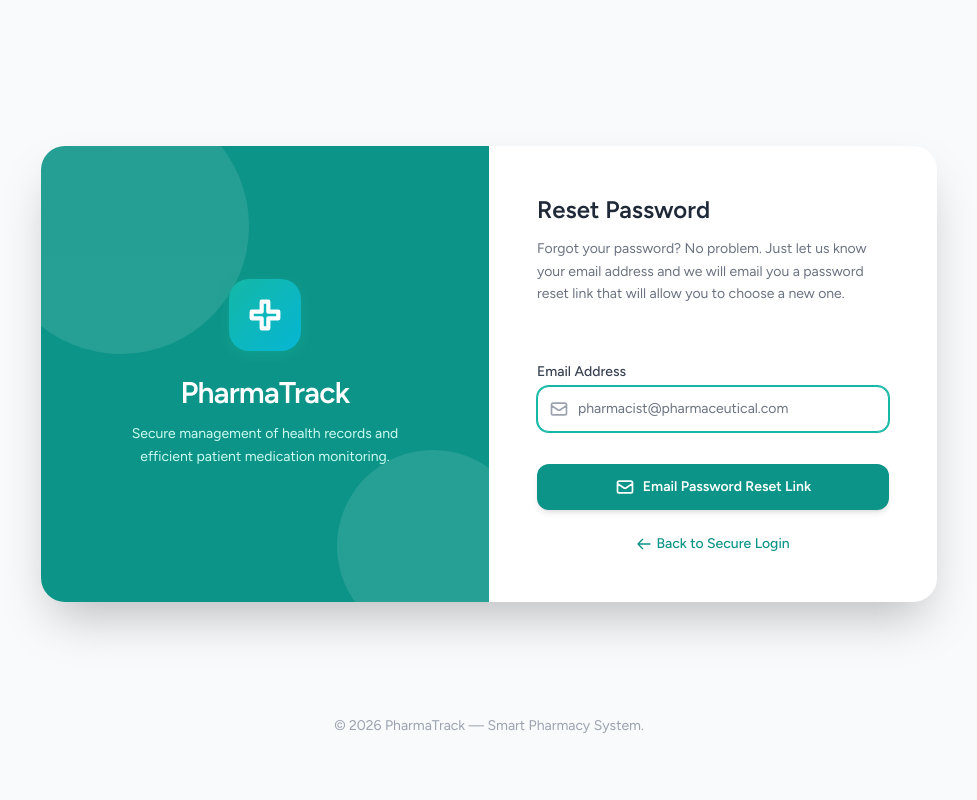
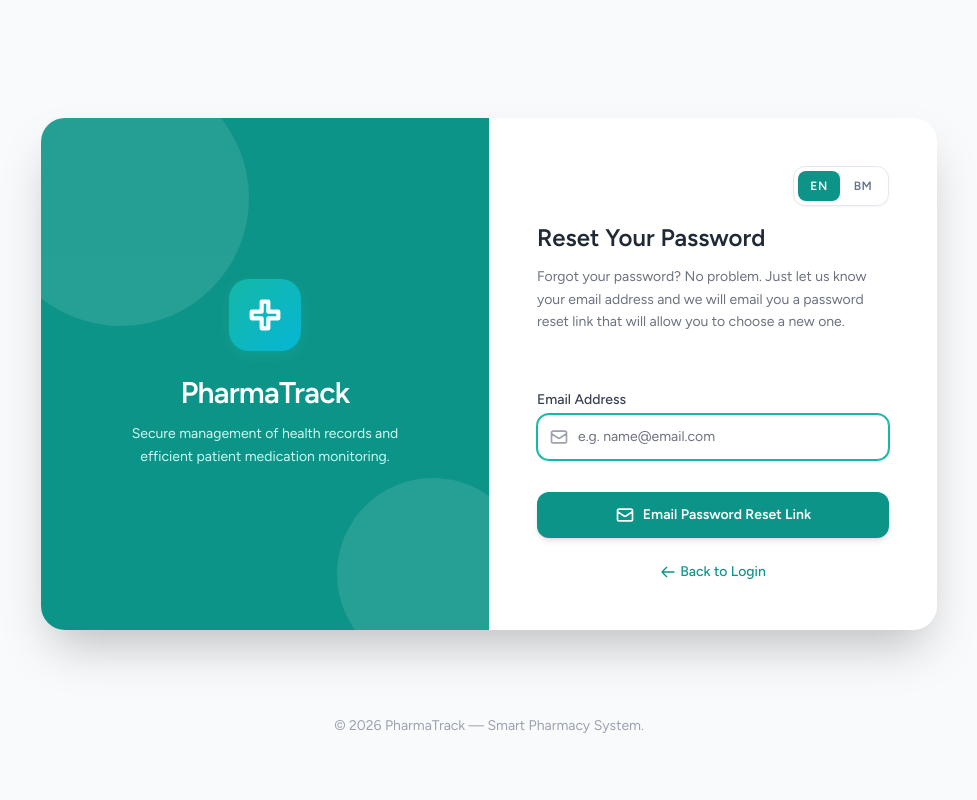
Before and after one commit to syakirasobberi/pharmatrack, a Laravel app: page /forgot-password in a window 1280 px wide. Shown: the whole page, without its empty margins (151-1128 px from the left). Run offline with Laravel 12, Linux system fonts and the light colour scheme; style sheets or scripts are compiled from the project's sources.

Commit message:
Forgot-password page in Bahasa Melayu
Page text goes through __() with an EN / BM switch (inline styles, no CSS
rebuild needed); footer tagline is translatable. Daily reminder run resets
to English so emails never inherit a visitor's language choice.

Co-Authored-By: Claude <noreply@anthropic.com>

```diff
--- a/app/Http/Middleware/RunDailyTasks.php
+++ b/app/Http/Middleware/RunDailyTasks.php
@@ -17,6 +17,9 @@ class RunDailyTasks
 
     public function terminate(Request $request, Response $response): void
     {
+        // Reminder emails go to many users: don't inherit this visitor's EN / BM choice.
+        app()->setLocale(config('app.fallback_locale', 'en'));
+
         DailyTasks::runIfDue();
     }
 }
--- a/resources/views/auth/forgot-password.blade.php
+++ b/resources/views/auth/forgot-password.blade.php
@@ -5,7 +5,7 @@
     <meta name="viewport" content="width=device-width, initial-scale=1">
     <meta name="csrf-token" content="{{ csrf_token() }}">
 
-    <title>{{ config('app.name', 'PharmaTrack') }} - Forgot Password</title>
+    <title>{{ config('app.name', 'PharmaTrack') }} - {{ __('Forgot Password') }}</title>
 
     <link rel="preconnect" href="https://fonts.bunny.net">
     <link href="https://fonts.bunny.net/css?family=figtree:400,500,600&display=swap" rel="stylesheet" />
@@ -31,15 +31,29 @@
                     </div>
                     <h2 class="text-3xl font-bold mb-3 tracking-tight">PharmaTrack</h2>
                     <p class="text-teal-100 text-sm max-w-xs mx-auto leading-relaxed">
-                        Secure management of health records and efficient patient medication monitoring.
+                        {{ __('Secure management of health records and efficient patient medication monitoring.') }}
                     </p>
                 </div>
             </div>
 
             <div class="md:w-1/2 p-8 sm:p-12 flex flex-col justify-center">
 
+                {{-- EN / BM switch (inline styles: this page uses the prebuilt Vite CSS) --}}
+                @php
+                    $isMs = app()->getLocale() === 'ms';
+                    $langOn  = 'background:#0d9488;color:#fff;';
+                    $langOff = 'color:#64748b;';
+                    $langBtn = 'min-width:42px;padding:6px 10px;border-radius:8px;text-align:center;font-size:12px;font-weight:800;letter-spacing:.04em;text-decoration:none;';
+                @endphp
+                <div style="display:flex;justify-content:flex-end;margin-bottom:16px;">
+                    <div role="group" aria-label="{{ __('Language') }}" style="display:inline-flex;gap:2px;padding:4px;border:1px solid #e2e8f0;border-radius:12px;background:#fff;box-shadow:0 1px 2px rgba(0,0,0,.05);">
+                        <a href="{{ route('locale.switch', 'en') }}" lang="en" hreflang="en" @if (!$isMs) aria-current="true" @endif style="{{ $langBtn }}{{ $isMs ? $langOff : $langOn }}">EN</a>
+                        <a href="{{ route('locale.switch', 'ms') }}" lang="ms" hreflang="ms" @if ($isMs) aria-current="true" @endif style="{{ $langBtn }}{{ $isMs ? $langOn : $langOff }}">BM</a>
+                    </div>
+                </div>
+
                 <div class="mb-8">
-                    <h3 class="text-2xl font-bold text-gray-800 mb-3">Reset Password</h3>
+                    <h3 class="text-2xl font-bold text-gray-800 mb-3">{{ __('Reset Your Password') }}</h3>
                     <p class="text-sm text-gray-500 leading-relaxed">
                         {{ __('Forgot your password? No problem. Just let us know your email address and we will email you a password reset link that will allow you to choose a new one.') }}
                     </p>
@@ -60,7 +74,7 @@
                             </div>
                             <input id="email" type="email" name="email" value="{{ old('email') }}" required autofocus
                                 class="block w-full pl-10 pr-3 py-3 border border-gray-300 rounded-xl text-gray-900 focus:ring-teal-500 focus:border-teal-500 sm:text-sm transition duration-200 ease-in-out shadow-sm"
-                                placeholder="pharmacist@pharmaceutical.com">
+                                placeholder="{{ __('e.g. name@email.com') }}">
                         </div>
                         <x-input-error :messages="$errors->get('email')" class="mt-2 text-red-500 text-sm" />
                     </div>
@@ -77,7 +91,7 @@
                     <div class="text-center mt-6">
                         <a href="{{ route('login') }}" class="text-sm font-medium text-teal-600 hover:text-teal-800 transition duration-150 ease-in-out flex justify-center items-center">
                             <svg class="w-4 h-4 mr-1" fill="none" stroke="currentColor" viewBox="0 0 24 24"><path stroke-linecap="round" stroke-linejoin="round" stroke-width="2" d="M10 19l-7-7m0 0l7-7m-7 7h18"></path></svg>
-                            Back to Secure Login
+                            {{ __('Back to Login') }}
                         </a>
                     </div>
                 </form>
--- a/resources/views/components/footer.blade.php
+++ b/resources/views/components/footer.blade.php
@@ -2,7 +2,7 @@
 
 <footer {{ $attributes->merge(['class' => 'footer ' . $class]) }}>
     @if ($slot->isEmpty())
-        &copy; {{ date('Y') }} PharmaTrack &mdash; Smart Pharmacy System.
+        &copy; {{ date('Y') }} PharmaTrack &mdash; {{ __('Smart Pharmacy System') }}.
     @else
         {{ $slot }}
     @endif
```
Also changed, not shown: lang/ms.json (+8 -1 lines), tests/Feature/LocaleToggleTest.php (+29 -0 lines).
